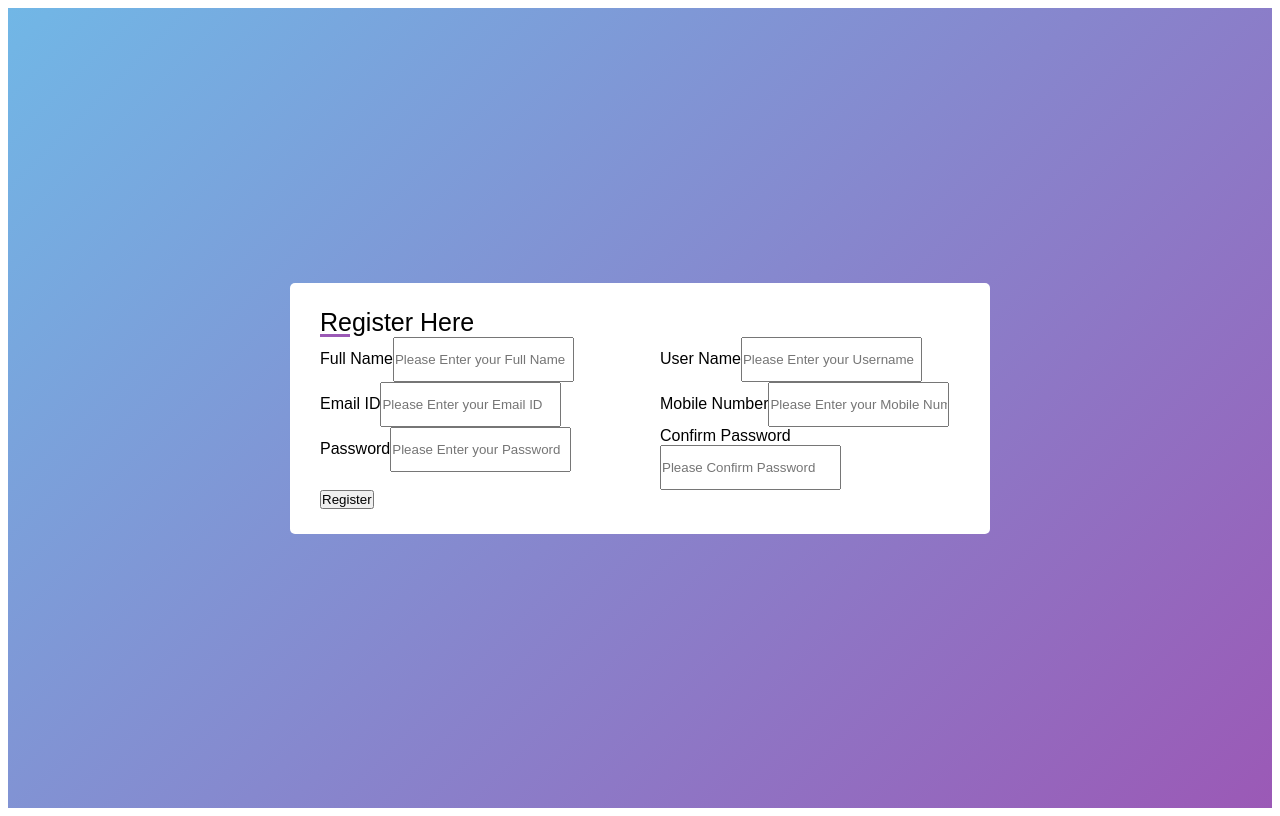
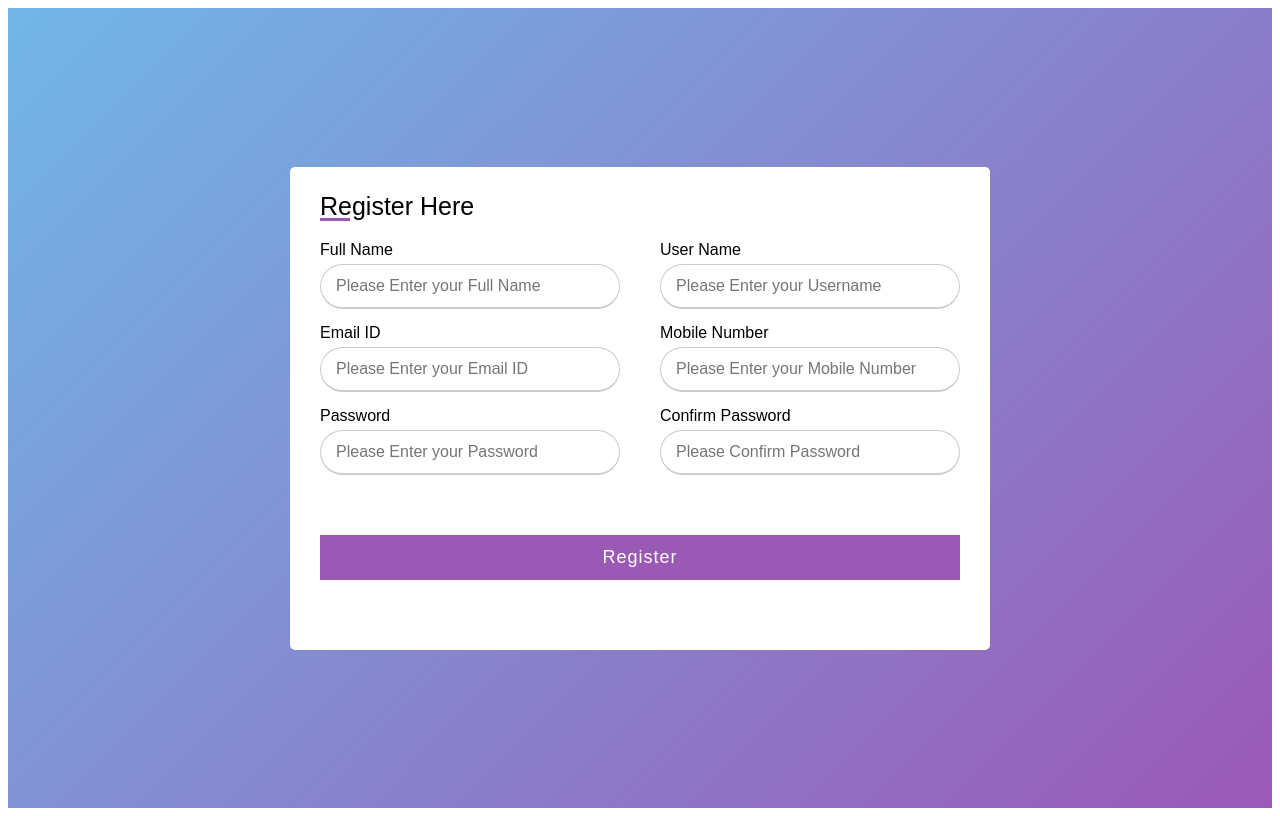
Before and after one commit to abhishekrnc/full-1, an Angular app: page /signup in a window 1280 px wide. Built offline with nearby package versions, Linux system fonts and the light colour scheme.

Commit message:
updated css

```diff
--- a/src/app/registraion/registraion.component.scss
+++ b/src/app/registraion/registraion.component.scss
@@ -43,12 +43,46 @@ body {
     display: flex;
     flex-wrap: wrap;
     justify-content: space-between;
+    margin: 20px 0 12px 0;
 }
 
 form .user-details .input-box {
+    margin-bottom: 15px;
     width: calc(100% / 2 - 20px);
+}
+
+.user-details .input-box .details {
+    display: block;
+    font-weight: 500;
+    margin-bottom: 5px;
 }
 
 .user-details .input-box input {
     height: 45px;
+    width: 100%;
+    outline: none;
+    border-radius: 30px;
+    border: 1px solid #ccc;
+    padding-left: 15px;
+    font-size: 16px;
+    border-bottom-width: 2px;
+    transition: all 0.3s ease;
 }
+
+form .button {
+    height: 45px;
+    margin: 45px 0;
+}
+
+form .button input {
+    height: 100%;
+    width: 100%;
+    outline: none;
+    color: #fff;
+    border: none;
+    font-size: 18px;
+    font-weight: 500;
+    letter-spacing: 1px;
+    background: #9b59b6;
+
+}
```
